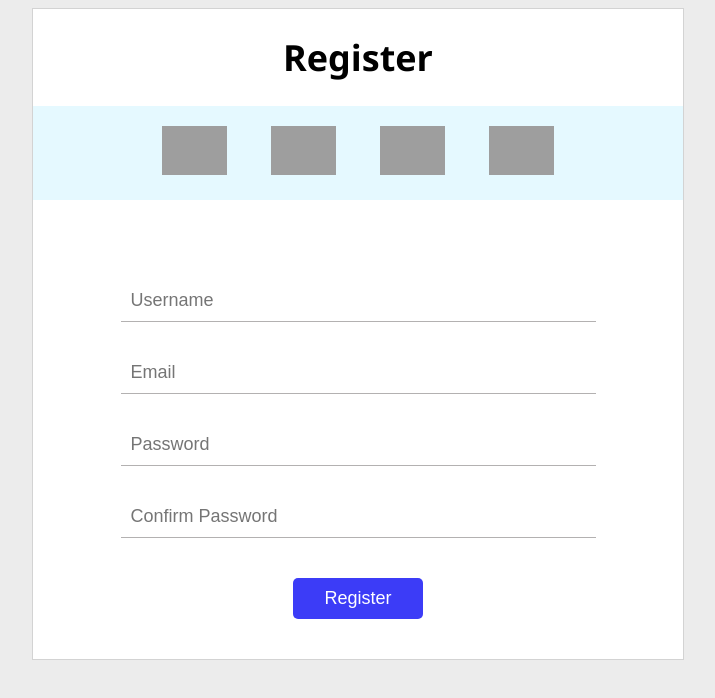
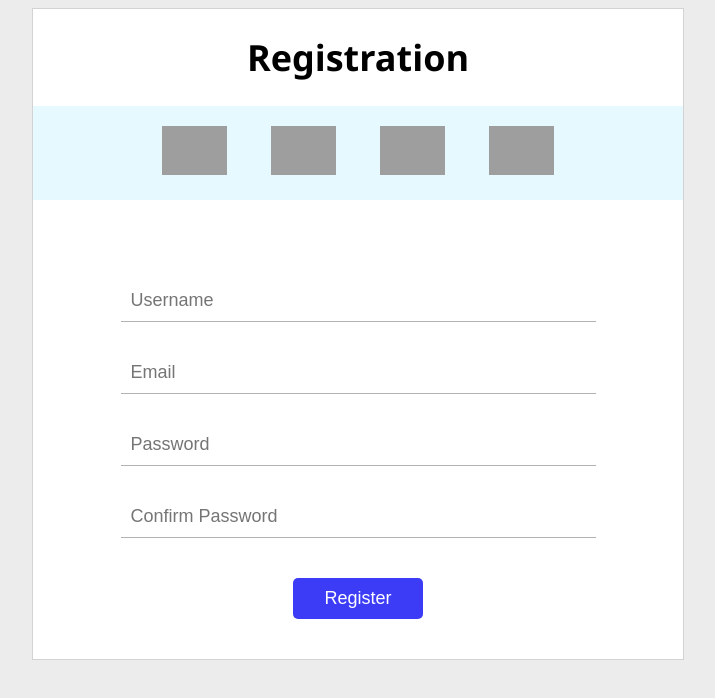
Before and after one commit to thoughtlessmind/Login-Page, a plain HTML site: page index.html in a window 1280 px wide. Shown: the whole page, without its empty margins (282-997 px from the left). Drawn offline with Linux system fonts and the light colour scheme; grey boxes are pictures that could not be loaded.

Commit message:
Update index.html

```diff
--- a/index.html
+++ b/index.html
@@ -9,7 +9,7 @@
 </head>
 <body>
     <div class="form-body">
-        <div class="heading"><h1 style="font-size: 36px">Register</h1></div>
+        <div class="heading"><h1 style="font-size: 36px">Registration</h1></div>
         <div class="social-login-links">
             <span><a href="#"><img src="http://pluspng.com/img-png/google-logo-png-open-2000.png" alt="Google Logo"></a></span>
             <span><a href="#"><img src="https://cdn4.iconfinder.com/data/icons/social-media-icons-the-circle-set/48/facebook_circle-512.png" alt="Facebook Logo"></a></span>
```
